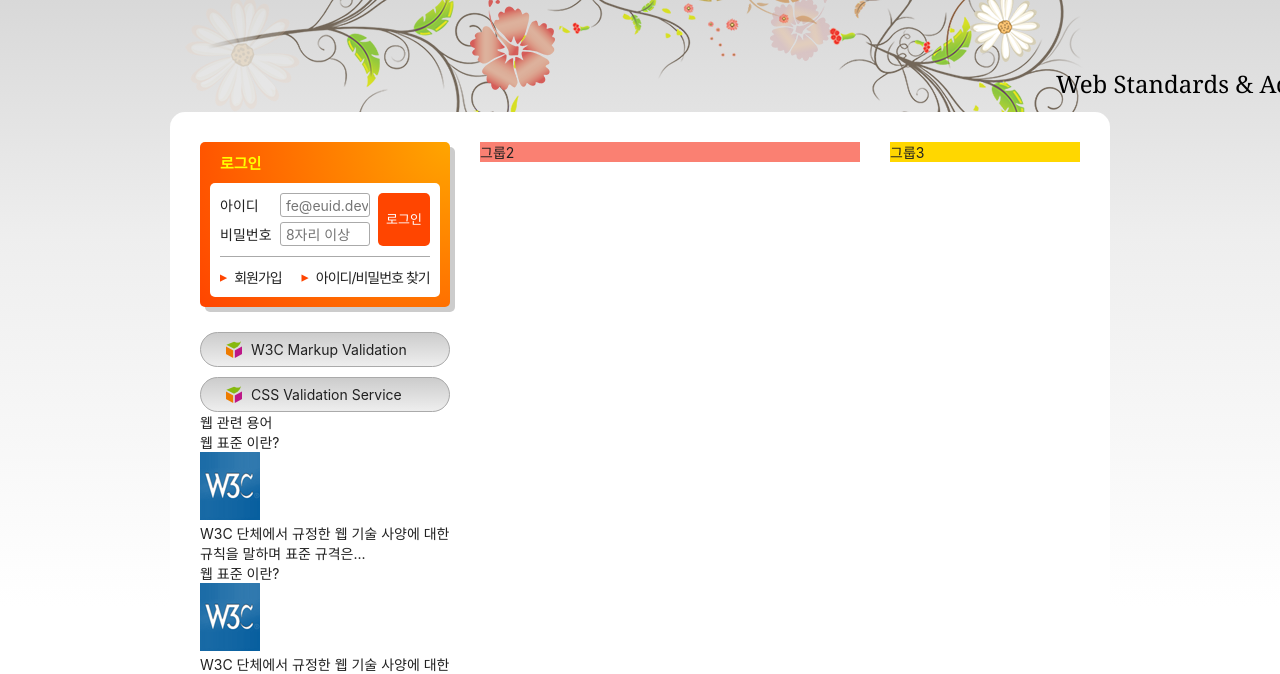
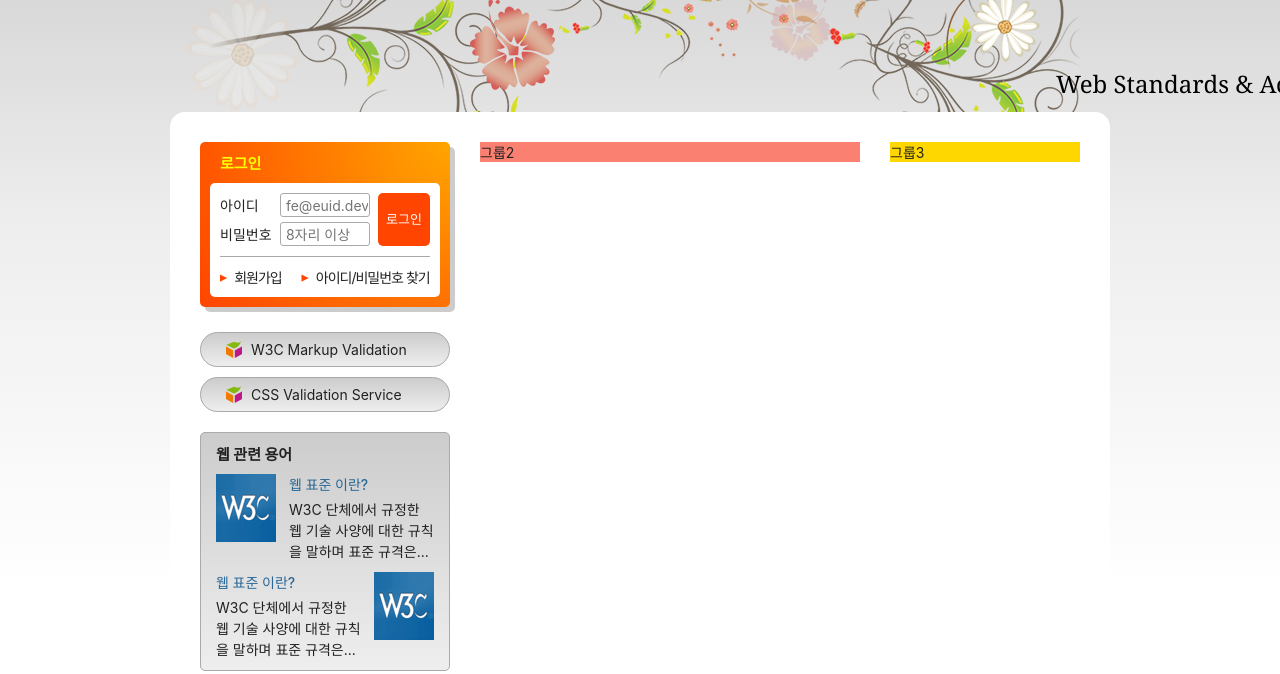
Before and after one commit to munnarae/HTML5, a plain HTML site: page index.html in a window 1280 px wide. Shown: the part 135-809 px from the top of the page. Drawn offline with Linux system fonts and the light colour scheme; a web font is replaced by a local one.

Commit message:
cross 레이아웃 완성

```diff
--- a/styles/style.css
+++ b/styles/style.css
@@ -402,18 +402,77 @@ body {
 }
 
 .validation-list a {
-  display: block;
   background: url("./images/validation_icon.png") no-repeat 25px 50%,
-   #ccc linear-gradient(to bottom, #ccc, #eee);
+  #ccc linear-gradient(to bottom, #ccc, #eee);
   padding: 8px 15px 8px 50px;
   border-radius: 30px;
   border: 1px solid #aaa;
+  cursor: pointer;
+  display: block;
 }
 
 .validation-list a:hover,
 .validation-list a:focus{
   color: #f00;
 }
+
+/* 웹 관련 용어 */
+.term {
+  margin-top: 20px;
+  border: 1px solid #aaa;
+  border-radius: 5px;
+  padding: 10px 15px;
+  background: #ccc linear-gradient(to bottom, #ccc, #eee);
+}
+
+.term-title {
+  font-size: 1.5rem;
+  font-weight: 700;
+}
+
+.term-list {
+  margin-top: 10px;
+}
+
+.term-list div {
+  margin-top: 10px;
+  display: flow-root;
+  /* overflow: hidden; */
+}
+
+.term-list-subject,
+.term-list-brief {
+  float: right;
+  width: 145px;
+}
+
+.term-list-subject {
+  color: #296897;
+  font-weight: 500;
+}
+
+.term-list-thumbnail {
+  float: left;
+}
+
+.term-list-thumbnail img {
+  vertical-align: middle;
+}
+
+.term-list-brief {
+  margin-top: 5px;
+  line-height: 1.5;
+}
+
+.cross .term-list-subject,
+.cross .term-list-brief {
+  float: left;
+}
+
+.cross .term-list-thumbnail {
+  float: right;
+}
+
 
 /* 슬로건 */
 .slogan {
```
